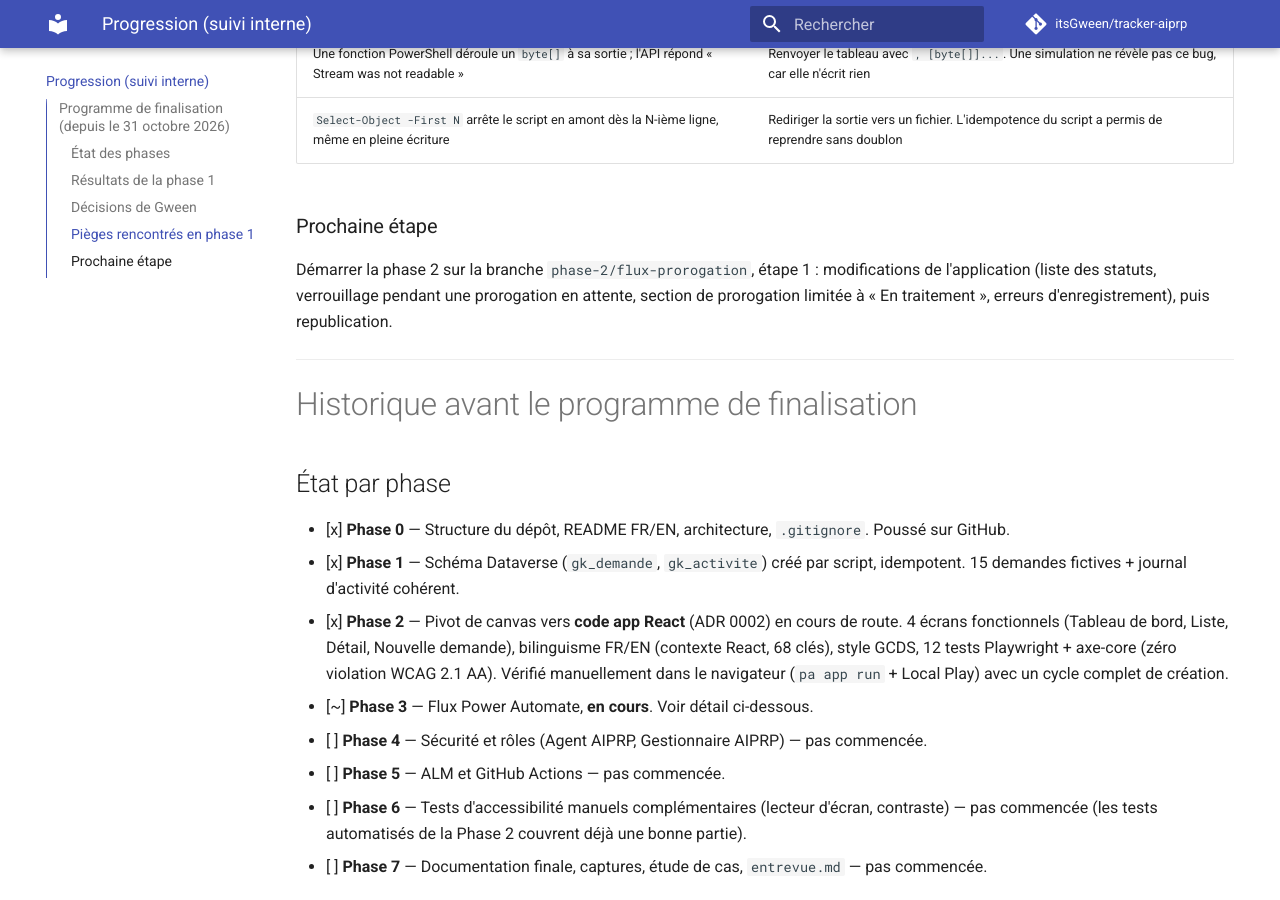
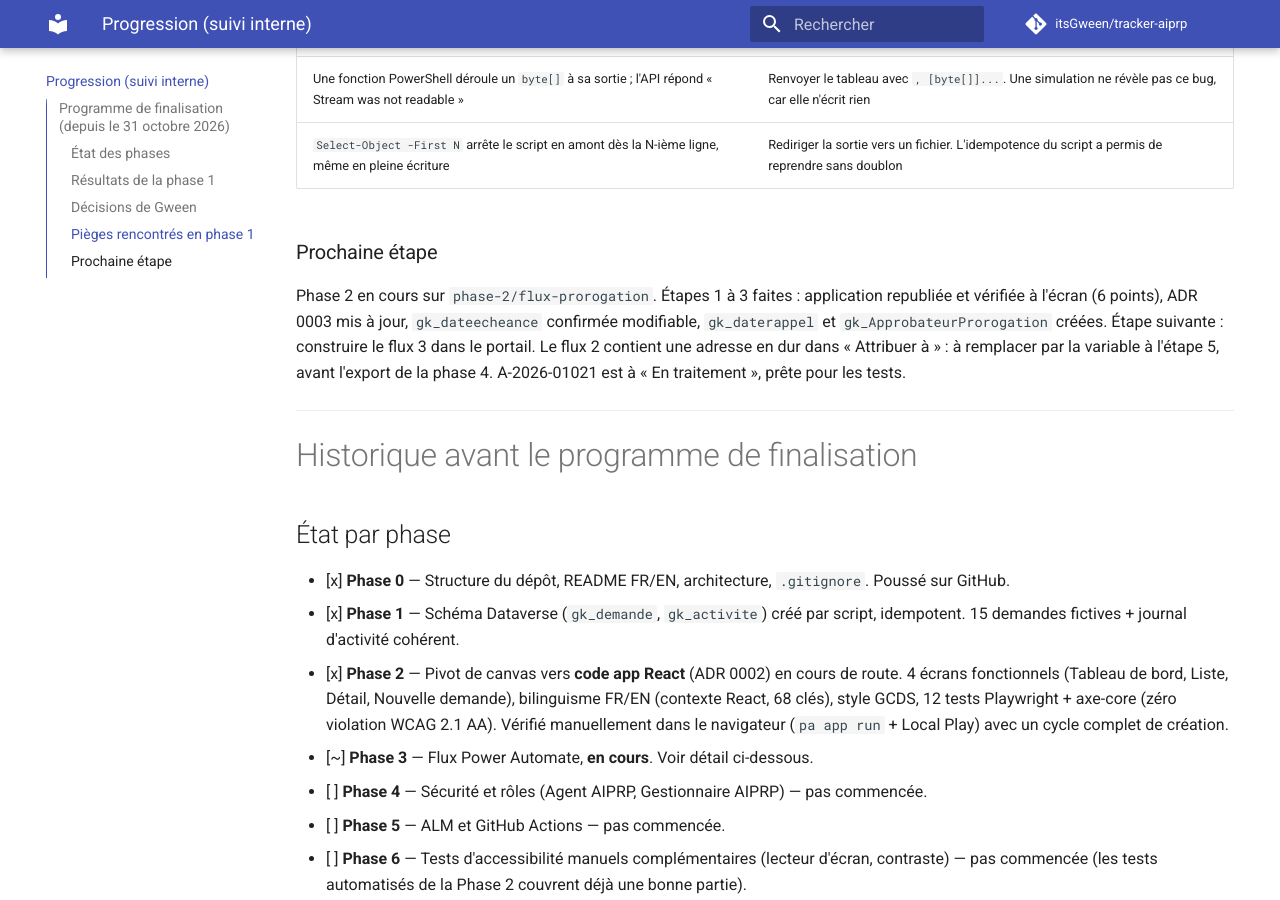
Before and after one commit to itsGween/tracker-aiprp, an MkDocs documentation site: the page built from docs/progression.md, in a window 1280 px wide and 900 px high, scrolled down 3370 px. Built offline with MkDocs 1.6.1 and Material for MkDocs 9.7.7, drawn with Linux system fonts in a browser that asks for light colours; comment, search, counter and statistics services are not loaded; some of the changed text lies outside the part shown.

```diff
--- a/docs/progression.md
+++ b/docs/progression.md
@@ -19,7 +19,8 @@ de l'historique, plus bas dans ce document.
 - [ ] **Phase 3** — Sécurité (rôles Agent AIPRP et Gestionnaire AIPRP).
 - [ ] **Phase 4** — ALM (solution dépaquetée, déploiement, GitHub Actions).
 - [ ] **Phase 5** — Accessibilité (axe-core étendu, tests manuels).
-- [ ] **Phase 6** — Documentation professionnelle, MkDocs, v1.0.0.
+- [ ] **Phase 6** — Documentation professionnelle, MkDocs, v1.0.0, typographie française de
+  l'interface (espace avant les deux-points : « Statut : », à vérifier dans tous les textes FR).
 - [ ] **Phase 7** — Ménage de l'environnement, accents des données de démo et de leur script,
   script de rafraîchissement des dates par rapport à la date du jour.
 - [ ] **Phase 8** — Ajout au portfolio gweenkangah.pro.
@@ -94,9 +95,11 @@ Correction des données appliquée par `scripts/Repair-DonneesDemo.ps1` et relue
 
 ### Prochaine étape
 
-Démarrer la phase 2 sur la branche `phase-2/flux-prorogation`, étape 1 : modifications de
-l'application (liste des statuts, verrouillage pendant une prorogation en attente, section de
-prorogation limitée à « En traitement », erreurs d'enregistrement), puis republication.
+Phase 2 en cours sur `phase-2/flux-prorogation`. Étapes 1 à 3 faites : application republiée et
+vérifiée à l'écran (6 points), ADR 0003 mis à jour, `gk_dateecheance` confirmée modifiable,
+`gk_daterappel` et `gk_ApprobateurProrogation` créées. Étape suivante : construire le flux 3 dans le
+portail. Le flux 2 contient une adresse en dur dans « Attribuer à » : à remplacer par la variable à
+l'étape 5, avant l'export de la phase 4. A-2026-01021 est à « En traitement », prête pour les tests.
 
 ---
 
```
Also changed, not shown: docs/modele-donnees.md (+1 -0 lines), 2 other files.
